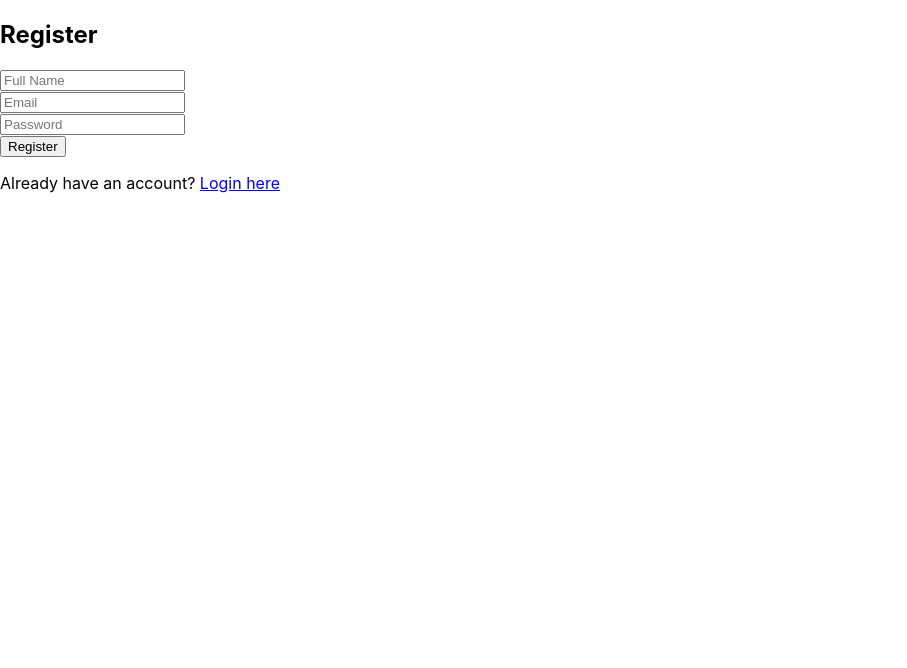
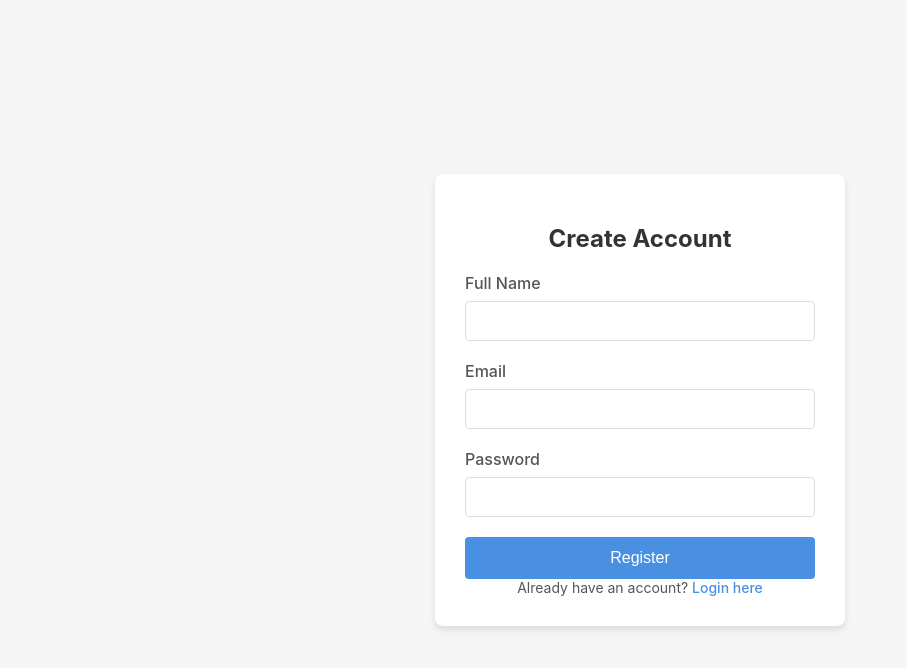
Before and after one commit to shimodii/promodoc-frontend, a React (Create React App) app: page /register in a window 1280 px wide. Shown: the top 668 px of the page, without its empty margins (0-907 px from the left). Built offline with nearby package versions, Linux system fonts and the light colour scheme.

Commit message:
checked and tested with real backend

```diff
--- a/src/pages/RegisterPage.js
+++ b/src/pages/RegisterPage.js
@@ -1,66 +1,217 @@
-import { useState } from 'react'
-import { useNavigate, Link } from 'react-router-dom'
-import axios from 'axios'
+import React, { useState } from 'react';
+import { Link } from 'react-router-dom';
+import axios from 'axios';
 
 function RegisterPage() {
-  const navigate = useNavigate()
   const [formData, setFormData] = useState({
     fullName: '',
     email: '',
     password: ''
-  })
+  });
+
+  const [isLoading, setIsLoading] = useState(false);
+  const [error, setError] = useState('');
+  const [success, setSuccess] = useState(false);
 
   const handleChange = (e) => {
-    setFormData(prev => ({ ...prev, [e.target.name]: e.target.value }))
-  }
+    const { name, value } = e.target;
+    setFormData(prev => ({ ...prev, [name]: value }));
+  };
 
   const handleSubmit = async (e) => {
-    e.preventDefault()
+    e.preventDefault();
+    setIsLoading(true);
+    setError('');
+
     try {
-      await axios.post('http://your-backend.com/api/auth/register', formData)
-      navigate('/login')
+      // Axios implementation
+      const response = await axios.post(
+        'http://127.0.0.1:5000/api/register',
+        formData,
+        {
+          headers: {
+            'Content-Type': 'application/json',
+          },
+        }
+      );
+
+      console.log('Registration successful:', response.data);
+      setSuccess(true);
+      setFormData({ fullName: '', email: '', password: '' });
+
     } catch (err) {
-      console.error('Registration failed:', err)
+      // Enhanced Axios error handling
+      if (err.response) {
+        // Server responded with error status (4xx/5xx)
+        console.error('Server error:', err.response.data);
+        setError(err.response.data.message || `Server error: ${err.response.status}`);
+      } else if (err.request) {
+        // Request was made but no response received
+        console.error('Network error:', err.request);
+        setError('Network error - Is the backend running?');
+      } else {
+        // Other errors
+        console.error('Error:', err.message);
+        setError('An unexpected error occurred');
       }
+    } finally {
+      setIsLoading(false);
     }
+  };
 
   return (
-    <div>
-      <h2>Register</h2>
-      <form onSubmit={handleSubmit}>
+    <div style={styles.container}>
+      <form onSubmit={handleSubmit} style={styles.form}>
+        <h2 style={styles.title}>Create Account</h2>
+
+        {success && (
+          <div style={styles.successMessage}>
+            Registration successful! <Link to="/login" style={styles.link}>Login here</Link>
+          </div>
+        )}
+
+        {error && (
+          <div style={styles.errorMessage}>
+            Error: {error}
+          </div>
+        )}
+
+        <div style={styles.inputGroup}>
+          <label style={styles.label}>Full Name</label>
           <input
             type="text"
             name="fullName"
-          placeholder="Full Name"
             value={formData.fullName}
             onChange={handleChange}
+            style={styles.input}
             required
-        /><br />
+          />
+        </div>
 
+        <div style={styles.inputGroup}>
+          <label style={styles.label}>Email</label>
           <input
             type="email"
             name="email"
-          placeholder="Email"
             value={formData.email}
             onChange={handleChange}
+            style={styles.input}
             required
-        /><br />
+          />
+        </div>
 
+        <div style={styles.inputGroup}>
+          <label style={styles.label}>Password</label>
           <input
             type="password"
             name="password"
-          placeholder="Password"
             value={formData.password}
             onChange={handleChange}
+            style={styles.input}
             required
-        /><br />
+            minLength={6}
+          />
+        </div>
 
-        <button type="submit">Register</button>
+        <button
+          type="submit"
+          style={styles.button}
+          disabled={isLoading}
+        >
+          {isLoading ? (
+            <span style={{ display: 'flex', alignItems: 'center', justifyContent: 'center' }}>
+              <span style={{ marginRight: '8px' }}>Processing...</span>
+              {/* Optional spinner */}
+              <span className="spinner"></span>
+            </span>
+          ) : 'Register'}
+        </button>
+
+        <div style={styles.loginLink}>
+          Already have an account? <Link to="/login" style={styles.link}>Login here</Link>
+        </div>
       </form>
-
-      <p>Already have an account? <Link to="/">Login here</Link></p>
     </div>
-  )
+  );
 }
+// Styling
+const styles = {
+  container: {
+    display: 'flex',
+    justifyContent: 'center',
+    alignItems: 'center',
+    minHeight: '100vh',
+    backgroundColor: '#f5f5f5'
+  },
+  form: {
+    width: '350px',
+    padding: '30px',
+    backgroundColor: 'white',
+    borderRadius: '8px',
+    boxShadow: '0 4px 6px rgba(0, 0, 0, 0.1)'
+  },
+  title: {
+    marginBottom: '20px',
+    textAlign: 'center',
+    color: '#333'
+  },
+  inputGroup: {
+    marginBottom: '20px'
+  },
+  label: {
+    display: 'block',
+    marginBottom: '8px',
+    fontWeight: '500',
+    color: '#555'
+  },
+  input: {
+    width: '100%',
+    padding: '10px',
+    border: '1px solid #ddd',
+    borderRadius: '4px',
+    fontSize: '16px',
+    boxSizing: 'border-box'
+  },
+  button: {
+    width: '100%',
+    padding: '12px',
+    backgroundColor: '#4a90e2',
+    color: 'white',
+    border: 'none',
+    borderRadius: '4px',
+    fontSize: '16px',
+    cursor: 'pointer',
+    transition: 'background-color 0.3s'
+  },
+  errorMessage: {
+    padding: '10px',
+    backgroundColor: '#ffebee',
+    color: '#d32f2f',
+    borderRadius: '4px',
+    marginBottom: '20px',
+    fontSize: '14px'
+  },
+  successMessage: {
+    padding: '10px',
+    backgroundColor: '#e8f5e9',
+    color: '#2e7d32',
+    borderRadius: '4px',
+    marginBottom: '20px',
+    fontSize: '14px'
+  },
+  loginLink: {
+    textAlign: 'center',
+    fontSize: '14px',
+    color: '#555'
+  },
+  link: {
+    color: '#4a90e2',
+    textDecoration: 'none',
+    fontWeight: '500',
+    '&:hover': {
+      textDecoration: 'underline'
+    }
+  }
+};
 
 export default RegisterPage
```
Lines whose indentation alone changed are shown as unchanged.
